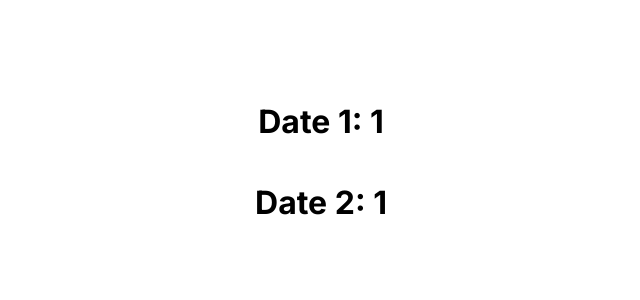
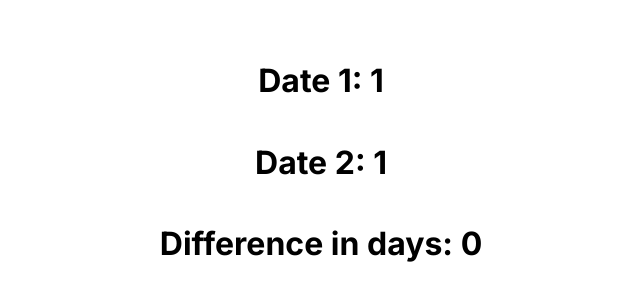
Before and after one commit to alicagatay/fullstack-app-test-t3, a Next.js app: page /date-difference/1/1 in a window 1280 px wide. Shown: the part 238-538 px from the top of the page, without its empty margins (319-959 px from the left). Built offline with nearby package versions, Linux system fonts and the light colour scheme.

Commit message:
Add date difference calculation and display the date difference in days.

```diff
--- a/src/app/date-difference/[date1]/[date2]/page.tsx
+++ b/src/app/date-difference/[date1]/[date2]/page.tsx
@@ -4,10 +4,23 @@ import { useParams } from "next/navigation";
 import styles from "./styles.module.css";
 export default function Page() {
   const params = useParams();
+  // convert date1 and date2 to Date objects
+  //the date format is YYYY-MM-DD in a string format
+  //then calculate the difference between the two dates
+  //and display the difference in days
+
+  const date1 = new Date(params.date1 as string);
+  const date2 = new Date(params.date2 as string);
+
+  const difference = date2.getTime() - date1.getTime();
+
+  const days = difference / (1000 * 3600 * 24);
+
   return (
     <div className={styles.main}>
       <h1>Date 1: {params.date1}</h1>
       <h1>Date 2: {params.date2}</h1>
+      <h1>Difference in days: {days}</h1>
     </div>
   );
 }
```
